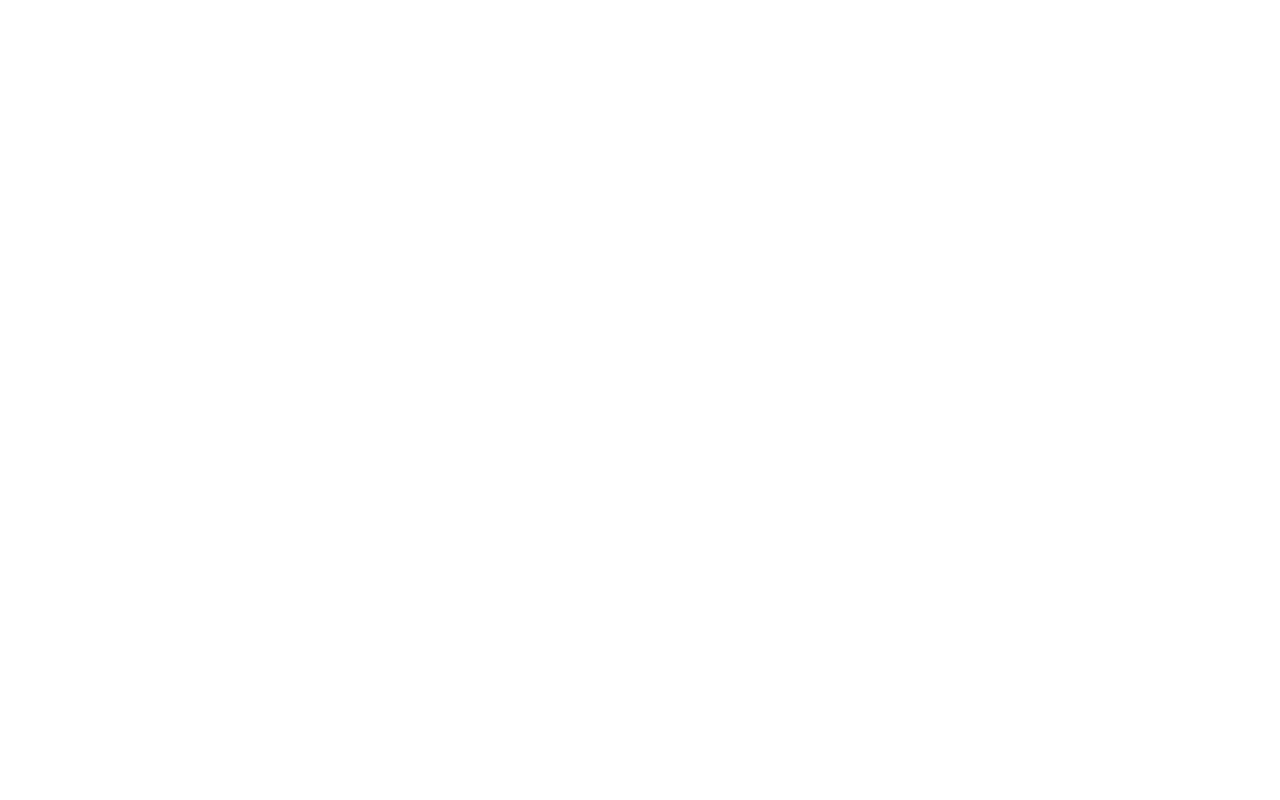
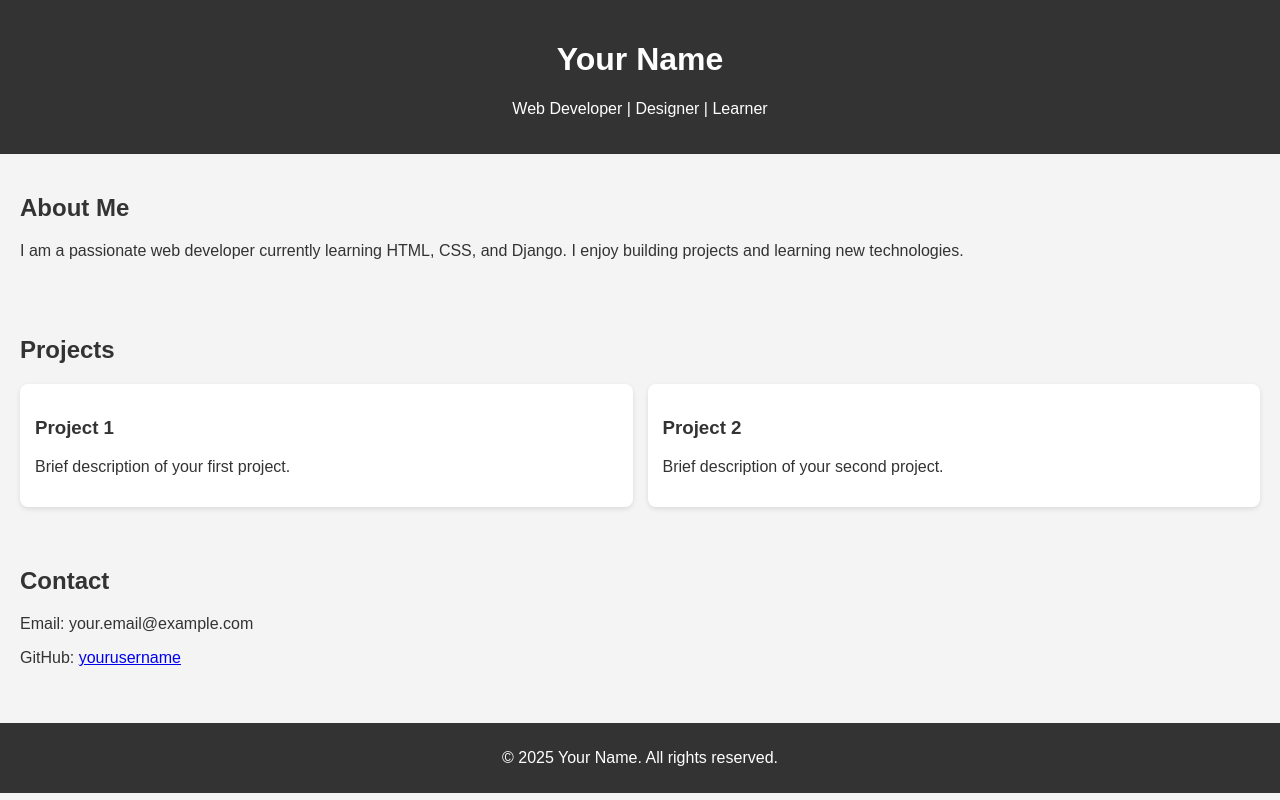
Before and after one commit to Shivaram4011/crap-portfolio, a plain HTML site: page index.html in a window 1280 px wide. Drawn offline with Linux system fonts and the light colour scheme.

Commit message:
added index html

```diff
--- a/index.html
+++ b/index.html
@@ -1,11 +1,81 @@
 <!DOCTYPE html>
 <html lang="en">
 <head>
-    <meta charset="UTF-8">
-    <meta name="viewport" content="width=device-width, initial-scale=1.0">
-    <title>Crap Portfolio</title>
+  <meta charset="UTF-8" />
+  <meta name="viewport" content="width=device-width, initial-scale=1.0" />
+  <title>My Portfolio</title>
+  <style>
+    body {
+      font-family: Arial, sans-serif;
+      margin: 0;
+      background-color: #f4f4f4;
+      color: #333;
+    }
+    header {
+      background-color: #333;
+      color: white;
+      padding: 20px;
+      text-align: center;
+    }
+    section {
+      padding: 20px;
+    }
+    .projects {
+      display: grid;
+      grid-template-columns: repeat(auto-fit, minmax(250px, 1fr));
+      gap: 15px;
+    }
+    .project {
+      background: white;
+      padding: 15px;
+      border-radius: 8px;
+      box-shadow: 0 2px 5px rgba(0,0,0,0.1);
+    }
+    footer {
+      background-color: #333;
+      color: white;
+      padding: 10px;
+      text-align: center;
+      margin-top: 20px;
+    }
+  </style>
 </head>
 <body>
 
+  <header>
+    <h1>Your Name</h1>
+    <p>Web Developer | Designer | Learner</p>
+  </header>
+
+  <section>
+    <h2>About Me</h2>
+    <p>I am a passionate web developer currently learning HTML, CSS, and Django. I enjoy building projects and learning new technologies.</p>
+  </section>
+
+  <section>
+    <h2>Projects</h2>
+    <div class="projects">
+      <div class="project">
+        <h3>Project 1</h3>
+        <p>Brief description of your first project.</p>
+      </div>
+      <div class="project">
+        <h3>Project 2</h3>
+        <p>Brief description of your second project.</p>
+      </div>
+      <!-- Add more project blocks as needed -->
+    </div>
+  </section>
+
+  <section>
+    <h2>Contact</h2>
+    <p>Email: your.email@example.com</p>
+    <p>GitHub: <a href="https://github.com/yourusername" target="_blank">yourusername</a></p>
+  </section>
+
+  <footer>
+    <p>&copy; 2025 Your Name. All rights reserved.</p>
+  </footer>
+
 </body>
 </html>
```
